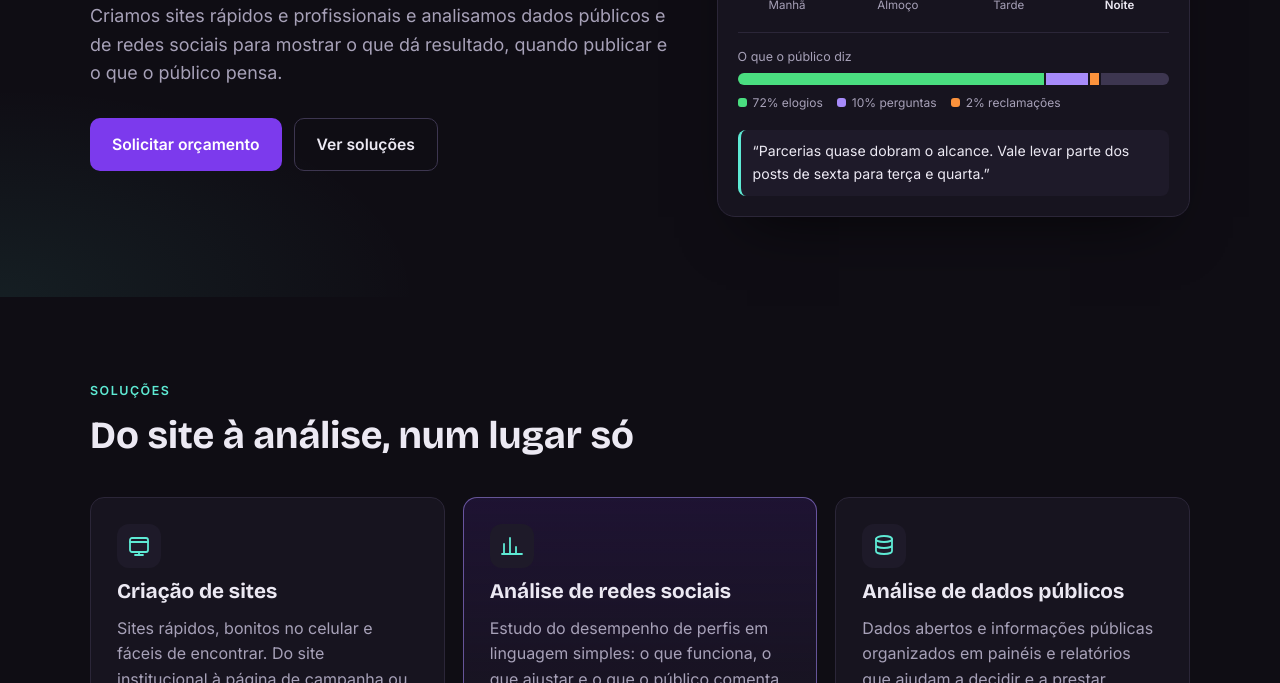
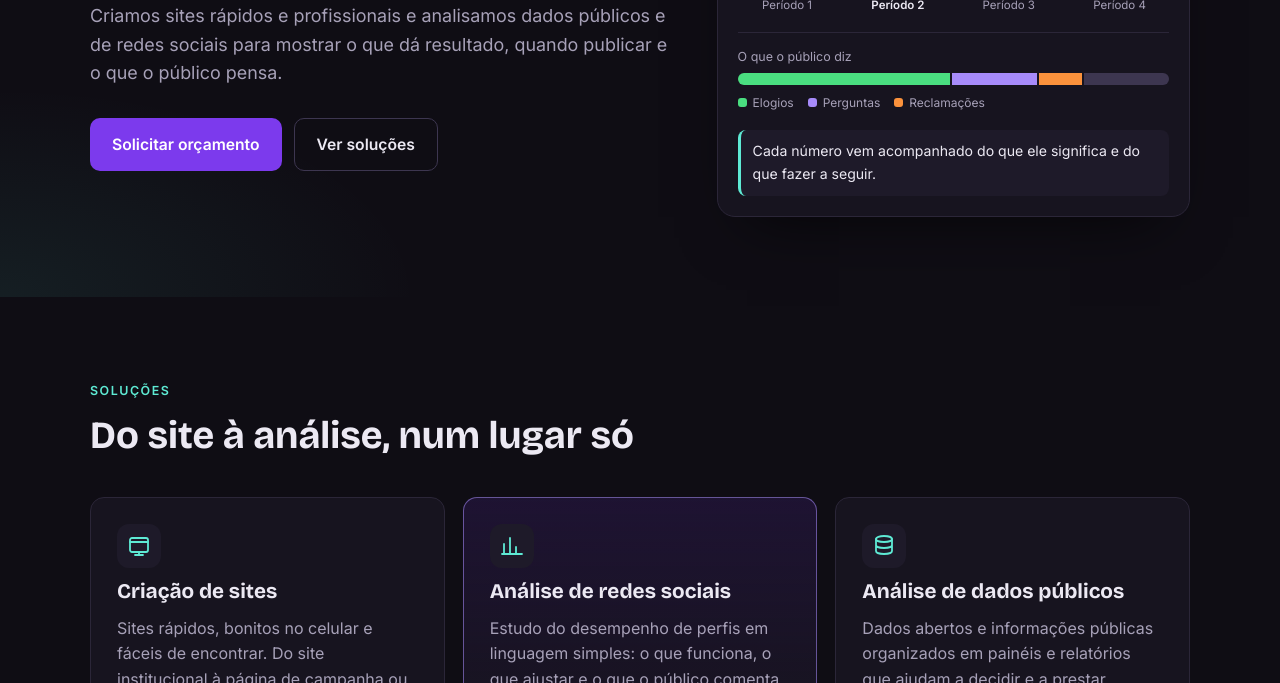
Before and after one commit to saulorosar/webessencial, a plain HTML site: page index.html in a window 1280 px wide. Shown: the part 417-1100 px from the top of the page. Drawn offline with nearby package versions, Linux system fonts and the light colour scheme.

Commit message:
Painel de exemplo com conteúdo neutro
Co-Authored-By: Claude Opus 5.5 <noreply@anthropic.com>

```diff
--- a/index.html
+++ b/index.html
@@ -62,22 +62,22 @@
             </div>
           </div>
           <div class="pe-bloco">
-            <div class="pe-rot">Curtidas por horário (mediana)</div>
-            <div class="pe-barras" role="img" aria-label="Manhã 336, almoço 382, tarde 432, noite 516">
-              <div class="pe-barra"><i style="height:54%"></i><span>Manhã</span></div>
-              <div class="pe-barra"><i style="height:62%"></i><span>Almoço</span></div>
-              <div class="pe-barra"><i style="height:70%"></i><span>Tarde</span></div>
-              <div class="pe-barra pe-destaque"><i style="height:84%"></i><span>Noite</span></div>
+            <div class="pe-rot">Resultado por período do dia</div>
+            <div class="pe-barras" role="img" aria-label="Exemplo: barras por período do dia, uma delas em destaque">
+              <div class="pe-barra"><i style="height:48%"></i><span>Período 1</span></div>
+              <div class="pe-barra pe-destaque"><i style="height:82%"></i><span>Período 2</span></div>
+              <div class="pe-barra"><i style="height:60%"></i><span>Período 3</span></div>
+              <div class="pe-barra"><i style="height:66%"></i><span>Período 4</span></div>
             </div>
           </div>
           <div class="pe-bloco">
             <div class="pe-rot">O que o público diz</div>
-            <div class="pe-clima" role="img" aria-label="72% elogios, 10% perguntas, 2% reclamações, 16% outros">
-              <i style="flex:72;background:var(--verde)"></i><i style="flex:10;background:var(--acento)"></i><i style="flex:2;background:var(--laranja)"></i><i style="flex:16;background:var(--linha-forte)"></i>
+            <div class="pe-clima" role="img" aria-label="Exemplo: divisão dos comentários em elogios, perguntas, reclamações e outros">
+              <i style="flex:50;background:var(--verde)"></i><i style="flex:20;background:var(--acento)"></i><i style="flex:10;background:var(--laranja)"></i><i style="flex:20;background:var(--linha-forte)"></i>
             </div>
-            <div class="pe-legenda"><span><b style="background:var(--verde)"></b>72% elogios</span><span><b style="background:var(--acento)"></b>10% perguntas</span><span><b style="background:var(--laranja)"></b>2% reclamações</span></div>
+            <div class="pe-legenda"><span><b style="background:var(--verde)"></b>Elogios</span><span><b style="background:var(--acento)"></b>Perguntas</span><span><b style="background:var(--laranja)"></b>Reclamações</span></div>
           </div>
-          <figcaption class="pe-leitura">“Parcerias quase dobram o alcance. Vale levar parte dos posts de sexta para terça e quarta.”</figcaption>
+          <figcaption class="pe-leitura">Cada número vem acompanhado do que ele significa e do que fazer a seguir.</figcaption>
         </figure>
       </div>
     </section>
```
